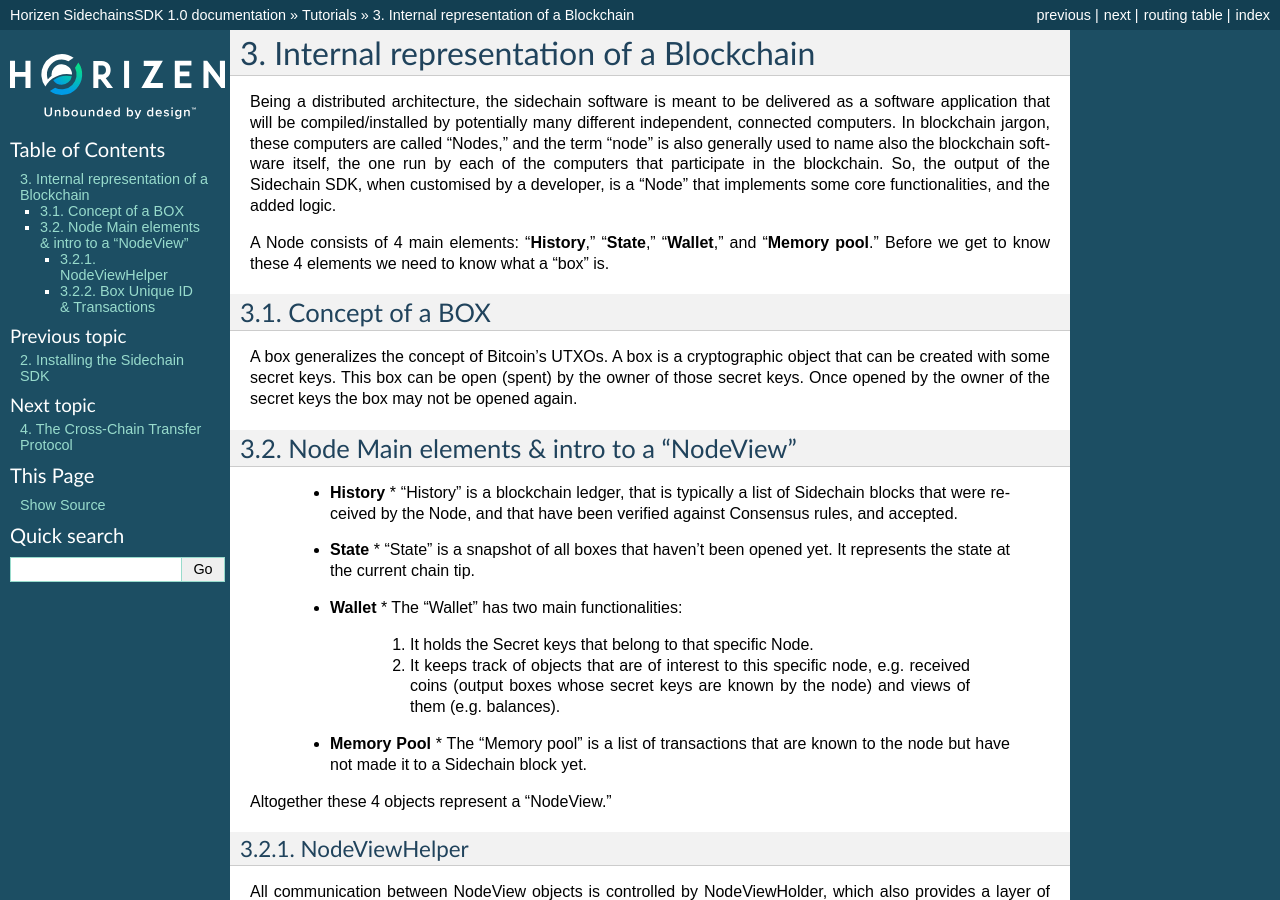
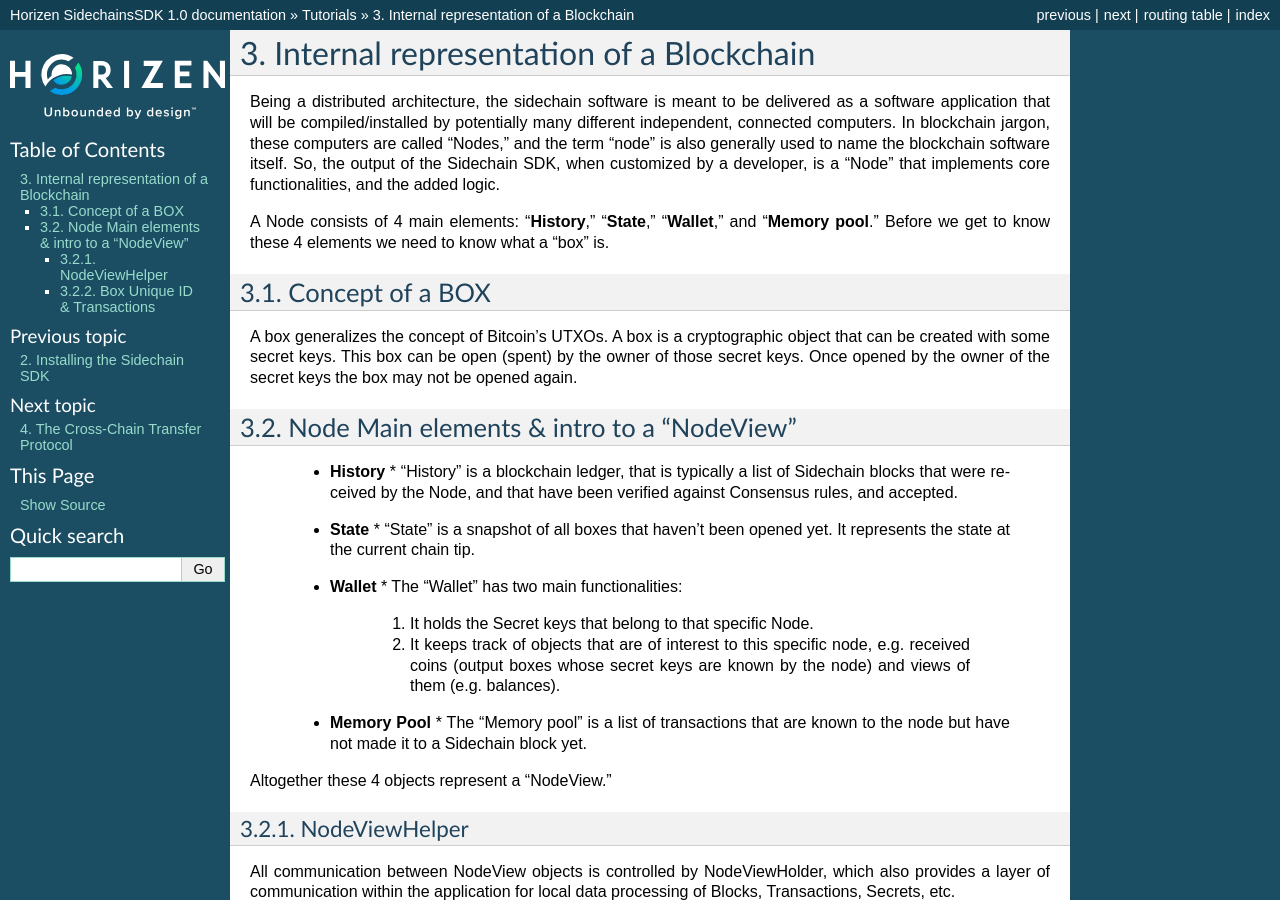
Before and after one commit to megaluck/documentation, a Sphinx documentation site: the page built from docs/introduction/02-blockchain-representation.rst, in a window 1280 px wide and 900 px high. Built offline with Sphinx 7.4.7, drawn with Linux system fonts in a browser that asks for light colours.

Commit message:
Update 02-blockchain-representation.rst

```diff
--- a/docs/introduction/02-blockchain-representation.rst
+++ b/docs/introduction/02-blockchain-representation.rst
@@ -2,8 +2,8 @@
 Internal representation of a Blockchain
 ***************************************
 
-Being a distributed architecture, the sidechain software is meant to be delivered as a software application that will be compiled/installed by potentially many different independent, connected computers. In blockchain jargon, these computers are called “Nodes,” and the term “node” is also generally used to name also the blockchain software itself, the one run by each of the computers that participate in the blockchain.
-So, the output of the Sidechain SDK, when customised by a developer, is a “Node” that implements some core functionalities, and the added logic.
+Being a distributed architecture, the sidechain software is meant to be delivered as a software application that will be compiled/installed by potentially many different independent, connected computers. In blockchain jargon, these computers are called “Nodes,” and the term “node” is also generally used to name the blockchain software itself.
+So, the output of the Sidechain SDK, when customized by a developer, is a “Node” that implements core functionalities, and the added logic.
 
 A Node consists of 4 main elements: “**History**,” “**State**,” “**Wallet**,” and “**Memory pool**.” Before we get to know these 4 elements we need to know what a “box” is.
 
```
